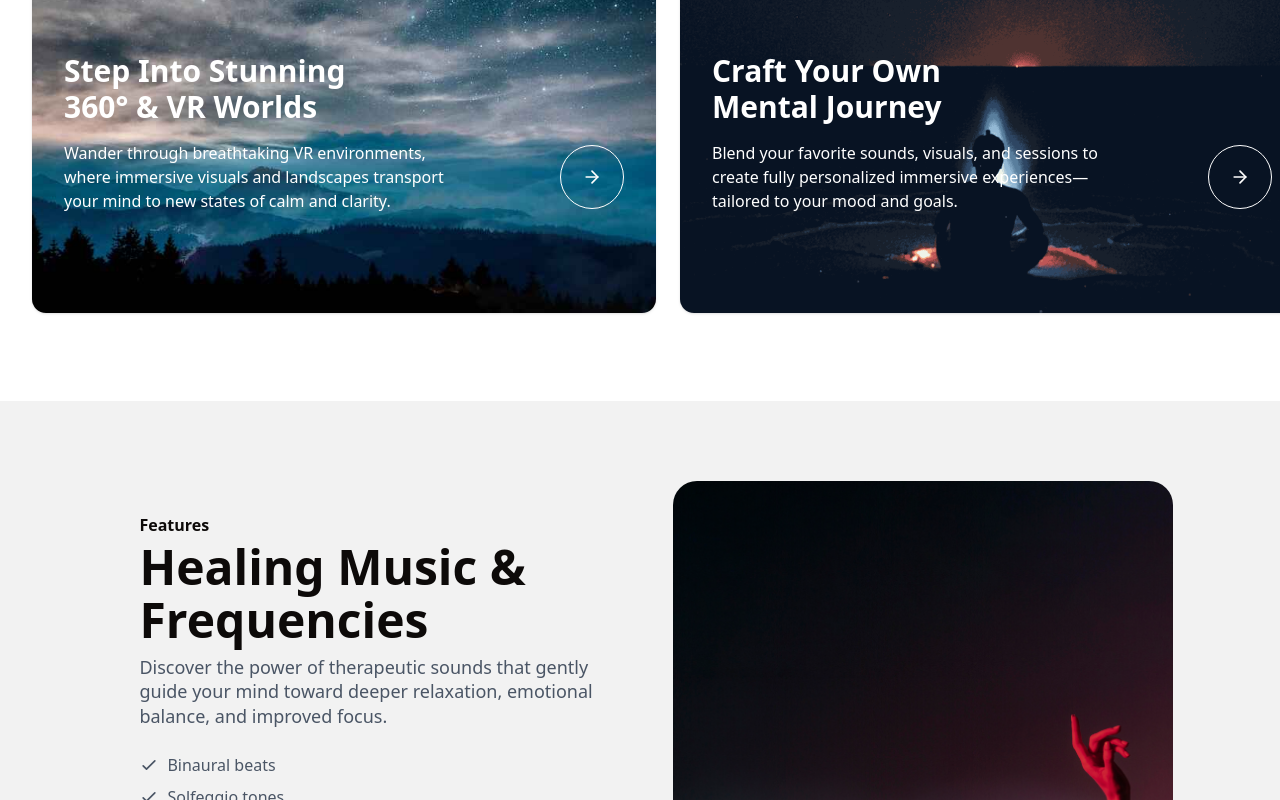
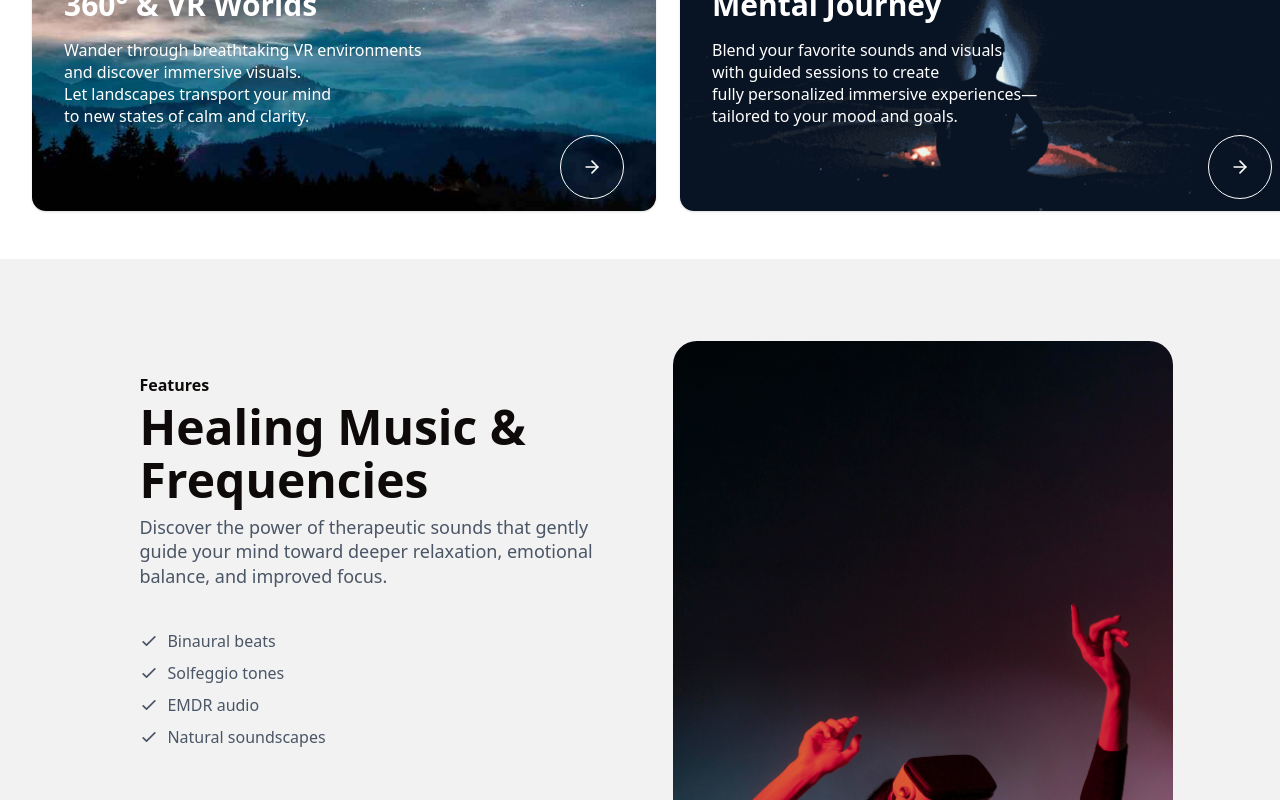
Before and after one commit to zainabkhan9118/Mind, a React (Vite) app: page / in a window 1280 px wide. Shown: the part 2340-3140 px from the top of the page. Built offline with nearby package versions, Linux system fonts and the light colour scheme; a web font is replaced by a local one.

Commit message:
styling partially applied

```diff
--- a/src/components/sections/about_us/Explaination.tsx
+++ b/src/components/sections/about_us/Explaination.tsx
@@ -1,7 +1,7 @@
 
 const Explaination = () => {
   return (
-    <div className="flex flex-col items-center justify-center py-10 sm:py-16 md:py-20 px-2 sm:px-4 max-w-7xl mx-auto gap-10 sm:gap-16 md:gap-20">
+  <div className="flex flex-col items-center justify-center py-10 sm:py-16 md:py-20 px-2 sm:px-4 max-w-7xl mx-auto gap-8 sm:gap-12 md:gap-20">
 
       {/* Mission Section */}
       <div className="w-full flex flex-col md:flex-row gap-6 sm:gap-10">
@@ -22,7 +22,8 @@ const Explaination = () => {
         </div>
       </div>
 
-      {/* Vision Section */}
+  {/* Vision Section - with reduced top margin in mobile */}
+  <div className="mt-3 sm:mt-4 md:mt-0"></div>
       <div className="w-full flex flex-col md:flex-row gap-6 sm:gap-10">
         <div className="w-full md:w-1/2">
           <h3 className="text-base sm:text-[16px] text-[#0D0A09] mb-2 sm:mb-4">Our Vision</h3>
--- a/src/components/sections/home/Experiences.tsx
+++ b/src/components/sections/home/Experiences.tsx
@@ -10,16 +10,15 @@ const Experiences = () => {
   };
 
   return (
-    <div className="py-20 bg-white">
+  <div className=" bg-white">
           <div className="max-w-7xl mx-auto px-4 sm:px-6 lg:px-8">
             {/* Header Section */}
             <div className="text-center mb-16">
-              <p className="text-lg text-gray-900 max-w-4xl mx-auto">
+              <p className="text-lg text-gray-900 max-w-4xl mx-auto mt-[-30px] mb-2">
                 Experiences
               </p>
               <h2 className="text-2xl sm:text-3xl md:text-4xl lg:text-5xl font-bold text-gray-900 mb-4 leading-tight">
-                <span className="inline sm:inline">Escape.Explore</span>
-                <span className="block sm:inline">.Evolve</span>
+                <span className="whitespace-nowrap block text-balance">Escape.Explore.Evolve</span>
               </h2>
               <p className="text-lg text-gray-600 max-w-4xl mx-auto">
                 Step into virtual worlds that relax, heal, and inspire by experiencing guided escapes designed for clarity, calm, and growth.
@@ -44,15 +43,16 @@ const Experiences = () => {
                       Step Into Stunning <br />360° & VR Worlds
                     </h3>
 
-                    {/* Icon + Paragraph */}
-                    <div className="flex items-start justify-between gap-2">
-                      <p className="text-sm sm:text-base text-left">
-                        Wander through breathtaking VR environments,<br />
-                        where immersive visuals and landscapes transport<br />
-                        your mind to new states of calm and clarity.
+                    {/* Text - 4 lines for mobile readability */}
+                    <div>
+                      <p className="text-sm sm:text-base text-left leading-snug">
+                        Wander through breathtaking VR environments<br />
+                        and discover immersive visuals.<br />
+                        Let landscapes transport your mind<br />
+                        to new states of calm and clarity.
                       </p>
-
-                      <div className="relative group flex items-center justify-center w-16 h-16 border border-white rounded-full flex-shrink-0 mt-1 cursor-pointer transition-all">
+                      <div className="mt-6 sm:mt-8 md:mt-4 lg:mt-2 flex justify-end">
+                        <div className="relative group flex items-center justify-center w-16 h-16 border border-white rounded-full flex-shrink-0 cursor-pointer transition-all">
                           <ArrowRight className="text-white transition-opacity duration-200 group-hover:opacity-0" size={20} />
                           <button
                             className="absolute inset-0 flex items-center justify-center bg-black/80 text-white text-xs font-semibold rounded-full opacity-0 group-hover:opacity-100 transition-opacity duration-200"
@@ -63,6 +63,7 @@ const Experiences = () => {
                           >
                             Learn More
                           </button>
+                        </div>
                       </div>
                     </div>
                   </div>
@@ -82,11 +83,15 @@ const Experiences = () => {
                   {/* Content Section */}
                   <div className="mt-6 sm:mt-10 md:mt-16">
                     <h3 className="text-xl sm:text-2xl md:text-3xl font-bold mb-2 sm:mb-4 text-left">Craft Your Own<br /> Mental Journey</h3>
-                    <div className="flex items-start justify-between gap-2">
-                      <p className="text-sm sm:text-base text-left">
-                        Blend your favorite sounds, visuals, and sessions to<br /> create fully personalized immersive experiences—<br />tailored to your mood and goals.
+                    <div>
+                      <p className="text-sm sm:text-base text-left leading-snug">
+                        Blend your favorite sounds and visuals<br />
+                        with guided sessions to create<br />
+                        fully personalized immersive experiences—<br />
+                        tailored to your mood and goals.
                       </p>
-                      <div className="relative group flex items-center justify-center w-16 h-16 border border-white rounded-full flex-shrink-0 mt-1 cursor-pointer transition-all">
+                      <div className="mt-6 sm:mt-8 md:mt-4 lg:mt-2 flex justify-end">
+                        <div className="relative group flex items-center justify-center w-16 h-16 border border-white rounded-full flex-shrink-0 cursor-pointer transition-all">
                           <ArrowRight className="text-white transition-opacity duration-200 group-hover:opacity-0" size={20} />
                           <button
                             className="absolute inset-0 flex items-center justify-center bg-black/80 text-white text-xs font-semibold rounded-full opacity-0 group-hover:opacity-100 transition-opacity duration-200"
@@ -101,6 +106,7 @@ const Experiences = () => {
                       </div>
                     </div>
                   </div>
+                </div>
               </Card>
             </div>
           </div>
--- a/src/components/sections/home/Features.tsx
+++ b/src/components/sections/home/Features.tsx
@@ -1,6 +1,7 @@
 import { useState, useEffect } from 'react';
 import { motion, AnimatePresence } from 'framer-motion';
 import React from 'react';
+import { useNavigate } from 'react-router-dom';
 
 const carouselData = [
   {
@@ -84,6 +85,7 @@ const Features = () => {
   const [index, setIndex] = useState(0);
   const [direction, setDirection] = useState(1); // 1 for forward, -1 for backward
   const timerRef = React.useRef<NodeJS.Timeout | null>(null);
+  const navigate = useNavigate();
 
   // Helper to clear and restart timer
   const restartTimer = () => {
@@ -160,7 +162,7 @@ const Features = () => {
   };
 
   return (
-    <div className="flex flex-col items-center justify-center min-h-screen bg-[#F2F2F2]">
+    <div className="flex flex-col items-center justify-center h-[1200px] sm:h-[900px] md:min-h-screen bg-[#F2F2F2] mt-10">
       <div className="max-w-7xl mx-auto px-4 sm:px-6 lg:px-8 py-12 md:py-16 lg:py-20">
         <div className="flex flex-col lg:flex-row gap-8 justify-center items-center">
           <AnimatePresence mode="wait" custom={direction}>
@@ -174,7 +176,7 @@ const Features = () => {
               className="flex flex-col lg:flex-row gap-8 justify-center items-center w-full"
             >
               {/* Left Content */}
-              <div className="h-auto md:h-[500px] lg:h-[640px] w-full md:max-w-[500px] lg:max-w-[600px] p-4 sm:p-6 lg:p-8 rounded-3xl shadow-none border-none flex flex-col transition-all duration-700">
+              <div className="h-[400px] md:h-[500px] lg:h-[640px] w-full md:max-w-[500px] lg:max-w-[600px] p-4 sm:p-6 lg:p-8 rounded-3xl shadow-none border-none flex flex-col justify-between transition-all duration-700">
                 {current.subtitle && (
                   <motion.div
                     variants={itemVariants}
@@ -191,13 +193,13 @@ const Features = () => {
                 </motion.h2>
                 <motion.p
                   variants={itemVariants}
-                  className="text-base sm:text-lg text-gray-600 max-w-lg leading-snug"
+                  className="text-base sm:text-lg text-gray-600 max-w-lg leading-snug min-h-[90px]"
                 >
                   {current.description}
                 </motion.p>
                 <motion.div
                   variants={itemVariants}
-                  className="space-y-2 mt-4 sm:mt-6"
+                  className="space-y-2 mt-4 sm:mt-6 min-h-[100px]"
                 >
                   {current.list.map((item, i) => (
                     <motion.div
@@ -217,7 +219,13 @@ const Features = () => {
                   variants={itemVariants}
                   className="flex flex-col sm:flex-row gap-4 mt-auto pt-8 sm:pt-12 lg:pt-16"
                 >
-                  <button className="bg-[#0D0A090D] border border-gray-300 text-[#0D0A09] px-6 sm:px-8 py-2.5 sm:py-3 rounded-full font-medium text-sm sm:text-base hover:bg-gray-200 transition-colors duration-200">
+                  <button className="bg-[#0D0A090D] border border-gray-300 text-[#0D0A09] px-6 sm:px-8 py-2.5 sm:py-3 rounded-full font-medium text-sm sm:text-base hover:bg-gray-200 transition-colors duration-200"
+                    onClick={() => {
+                      // Handle button click
+                      navigate('/features')
+                      window.scrollTo({ top: 0, behavior: 'smooth' });
+                    }}
+                  >
                     {current.button}
                   </button>
                 </motion.div>
@@ -225,12 +233,12 @@ const Features = () => {
               {/* Right Content - Carousel Image */}
               <motion.div
                 variants={itemVariants}
-                className="h-auto sm:h-[450px] md:h-[500px] lg:h-[640px] w-full sm:max-w-[450px] md:max-w-[500px] lg:max-w-[600px] rounded-3xl overflow-hidden mt-8 lg:mt-0 transition-all duration-700 flex items-center justify-center"
+                className="h-[500px] sm:h-[450px] md:h-[500px] lg:h-[640px] w-full sm:max-w-[450px] md:max-w-[500px] lg:max-w-[600px] rounded-3xl overflow-hidden mt-8 lg:mt-0 transition-all duration-700 flex items-center justify-center"
               >
                 <img
                   src={current.image}
                   alt={current.alt}
-                  className="w-full h-full object-cover object-center"
+                  className="w-full h-full object-cover object-top"
                   loading="lazy"
                 />
               </motion.div>
--- a/src/components/sections/home/MentalWellness.tsx
+++ b/src/components/sections/home/MentalWellness.tsx
@@ -40,7 +40,7 @@ const MentalWellness = () => {
                     Step into a world where neuroscience, AI, and VR unite to help you rest, grow, and transform your mental state.
                   </CardDescription>
                 </div>
-                <div className="mt-4">
+                <div className="mt-20">
                   <button className="text-xs sm:text-sm font-medium text-gray-700 hover:text-gray-900 flex items-center group">
                     Who We Are
                     <svg className="ml-1 w-4 h-4 group-hover:translate-x-1 transition-transform" fill="none" stroke="currentColor" viewBox="0 0 24 24">
@@ -50,7 +50,7 @@ const MentalWellness = () => {
                 </div>
               </div>
               {/* Right Image */}
-              <div className="relative h-44 sm:h-56 md:h-full order-1 md:order-2 md:w-1/2 overflow-hidden">
+              <div className="relative h-48 sm:h-56  md:h-full order-1 md:order-2 md:w-1/2 overflow-hidden">
                 <img
                   src="/Placeholder Image.png"
                   alt="Person in VR experience"
@@ -75,7 +75,7 @@ const MentalWellness = () => {
                   Immersive mental wellness that unlocks growth and peace of mind.
                 </CardDescription>
               </CardHeader>
-              <CardFooter className="p-0 pt-3">
+              <CardFooter className="p-0 pt-3 mt-2 sm:mt-4 md:mt-0">
                 <button className="text-xs sm:text-sm font-medium text-gray-700 hover:text-gray-900 flex items-center group">
                   Our Vision
                   <svg className="ml-1 w-4 h-4 group-hover:translate-x-1 transition-transform" fill="none" stroke="currentColor" viewBox="0 0 24 24">
```
Also changed, not shown: src/components/sections/home/Reviews.tsx (+3 -8 lines), src/pages/LearnMore.tsx (+3 -4 lines). Lines whose indentation alone changed are shown as unchanged.
